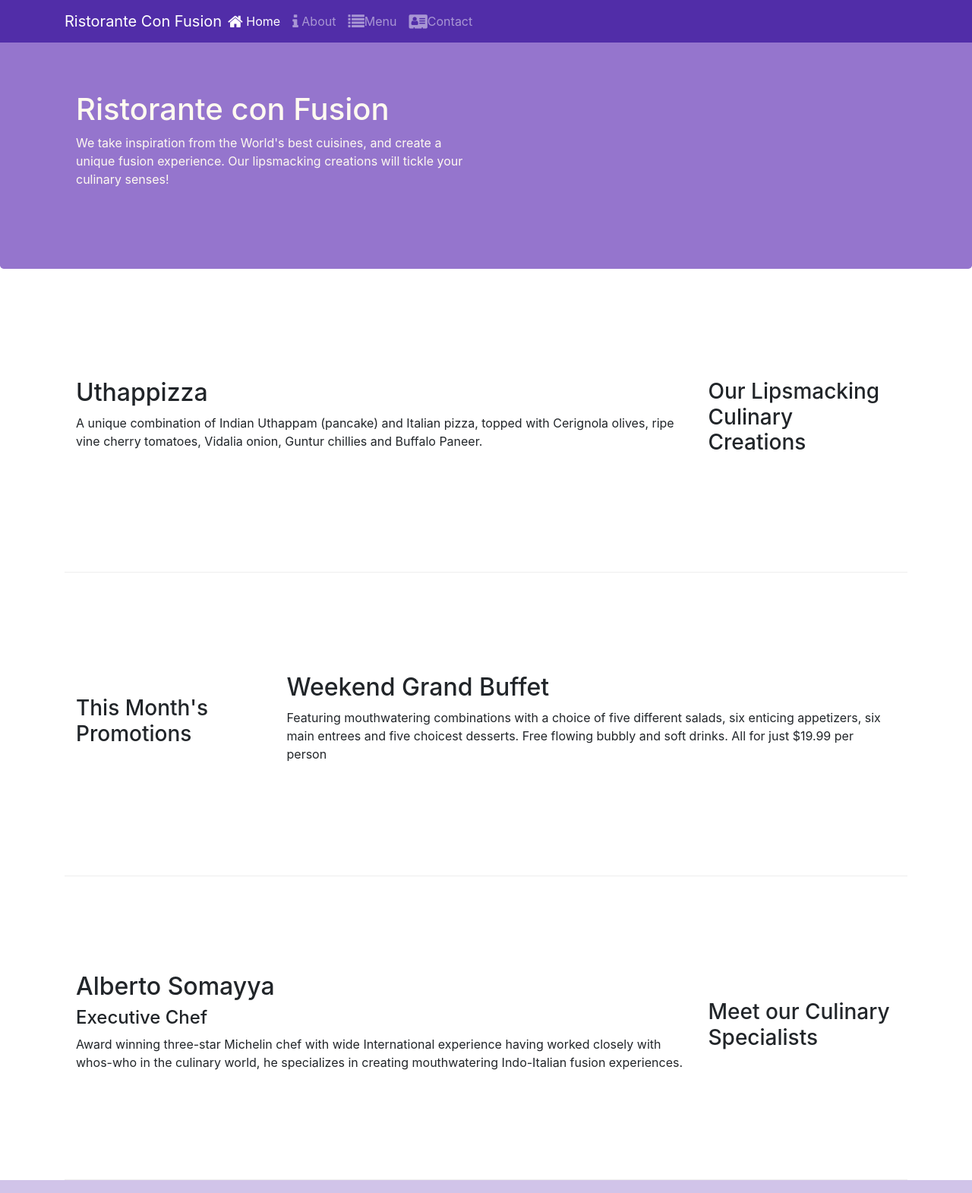
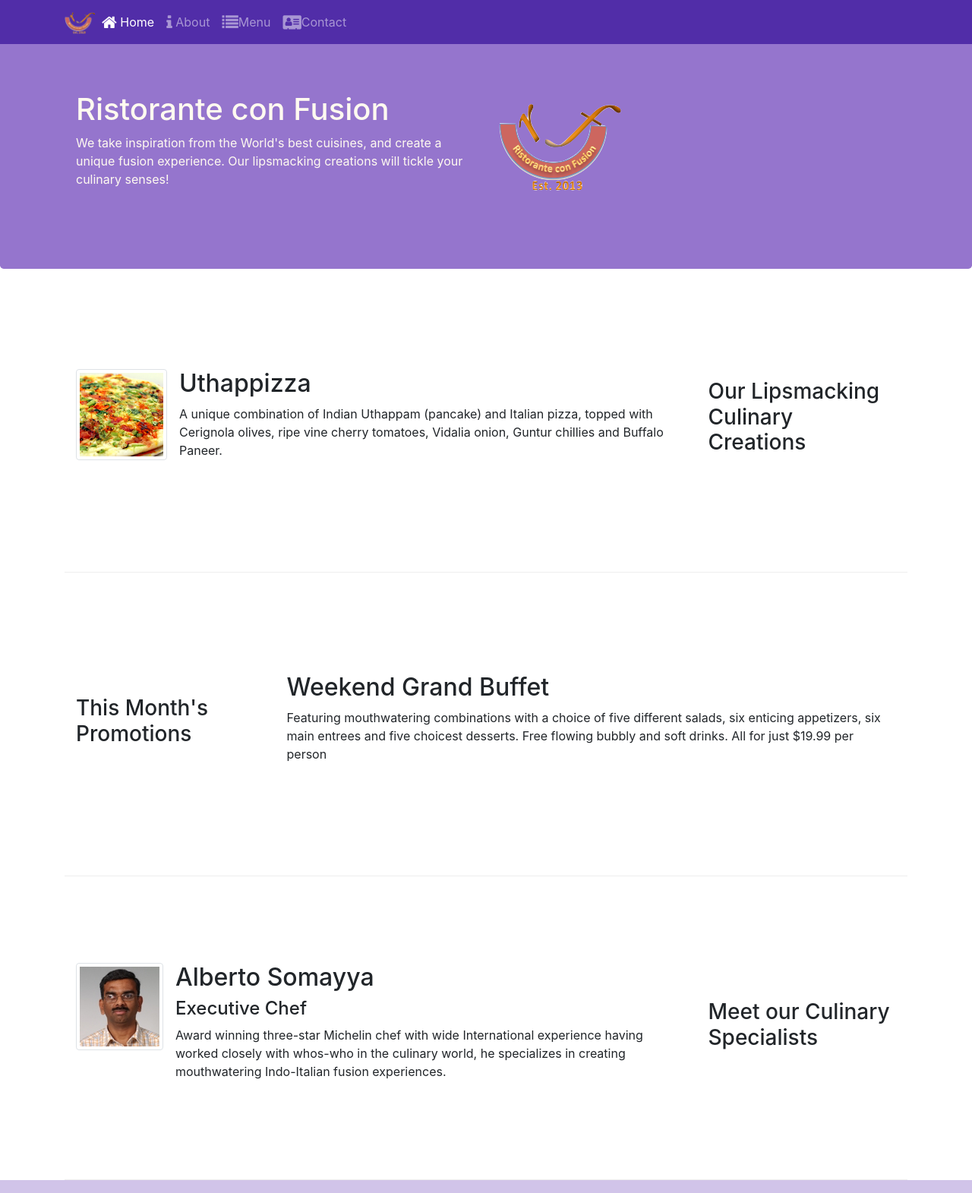
Before and after one commit to stevewang01/conFusion, a website: page index.html in a window 1280 px wide. Shown: the top 1571 px of the page at 76% size. Drawn offline with nearby package versions, Linux system fonts and the light colour scheme.

Commit message:
Images and Media

```diff
--- a/index.html
+++ b/index.html
@@ -22,7 +22,7 @@
             <button class="navbar-toggler" type="button" data-toggle="collapse" data-target="#Navbar">
                 <span class="navbar-toggler-icon"></span>
             </button>
-            <a class="navbar-brand mr-auto" href="#">Ristorante Con Fusion</a>
+            <a class="navbar-brand mr-auto" href="#"><img src="img/logo.png" height ="30" width="41"></a>
             <div class="collapse navbar-collapse" id="Navbar">
                 <ul class="navbar-nav mr-auto">
                     <li class="nav-item active"><a class="nav-link" href="./index.html"><span class="fa fa-home fa-lg"></span> Home</a></li>
@@ -41,7 +41,8 @@
                     <h1>Ristorante con Fusion</h1>
                     <p>We take inspiration from the World's best cuisines, and create a unique fusion experience. Our lipsmacking creations will tickle your culinary senses!</p>
                 </div>
-                <div class="col-12 col-sm">
+                <div class="col-12 col-sm align-self-center">
+                    <img src="img/logo.png" class="img-fluid">
                 </div>
             </div>
         </div>
@@ -53,8 +54,13 @@
                 <h3>Our Lipsmacking Culinary Creations</h3>
             </div>
             <div class="col col-sm order-sm-first col-md">
-                <h2>Uthappizza</h2>
-                <p>A unique combination of Indian Uthappam (pancake) and Italian pizza, topped with Cerignola olives, ripe vine cherry tomatoes, Vidalia onion, Guntur chillies and Buffalo Paneer.</p>
+                <div class="media">
+                    <img class="d-flex mr-3 img-thumbnail aligh-self-center" src="img/uthappizza.png" alt="uthappizza">
+                    <div class="media-body">
+                        <h2 class="mt-0">Uthappizza</h2>
+                        <p>A unique combination of Indian Uthappam (pancake) and Italian pizza, topped with Cerignola olives, ripe vine cherry tomatoes, Vidalia onion, Guntur chillies and Buffalo Paneer.</p>
+                    </div>
+                </div>
             </div>
         </div>
 
@@ -74,9 +80,15 @@
                 <h3>Meet our Culinary Specialists</h3>
             </div>
             <div class="col col-sm order-sm-first col-md">
-                <h2>Alberto Somayya</h2>
-                <h4>Executive Chef</h4>
-                <p>Award winning three-star Michelin chef with wide International experience having worked closely with whos-who in the culinary world, he specializes in creating mouthwatering Indo-Italian fusion experiences. </p>
+                <div class="media">
+                    <img class="d-flex mr-3 img-thumbnail aligh-self-center"
+                        src="img/alberto.png" alt="alberto">
+                    <div class="media-body">
+                        <h2>Alberto Somayya</h2>
+                        <h4>Executive Chef</h4>
+                        <p>Award winning three-star Michelin chef with wide International experience having worked closely with whos-who in the culinary world, he specializes in creating mouthwatering Indo-Italian fusion experiences. </p>
+                    </div>
+                </div>
             </div>
         </div>
     </div>
```
Also changed, not shown: aboutus.html (+1 -1 lines), contactus.html (+1 -1 lines), img/alberto.png (added), img/buffet.png (added), img/logo.png (added), img/uthappizza.png (added).
